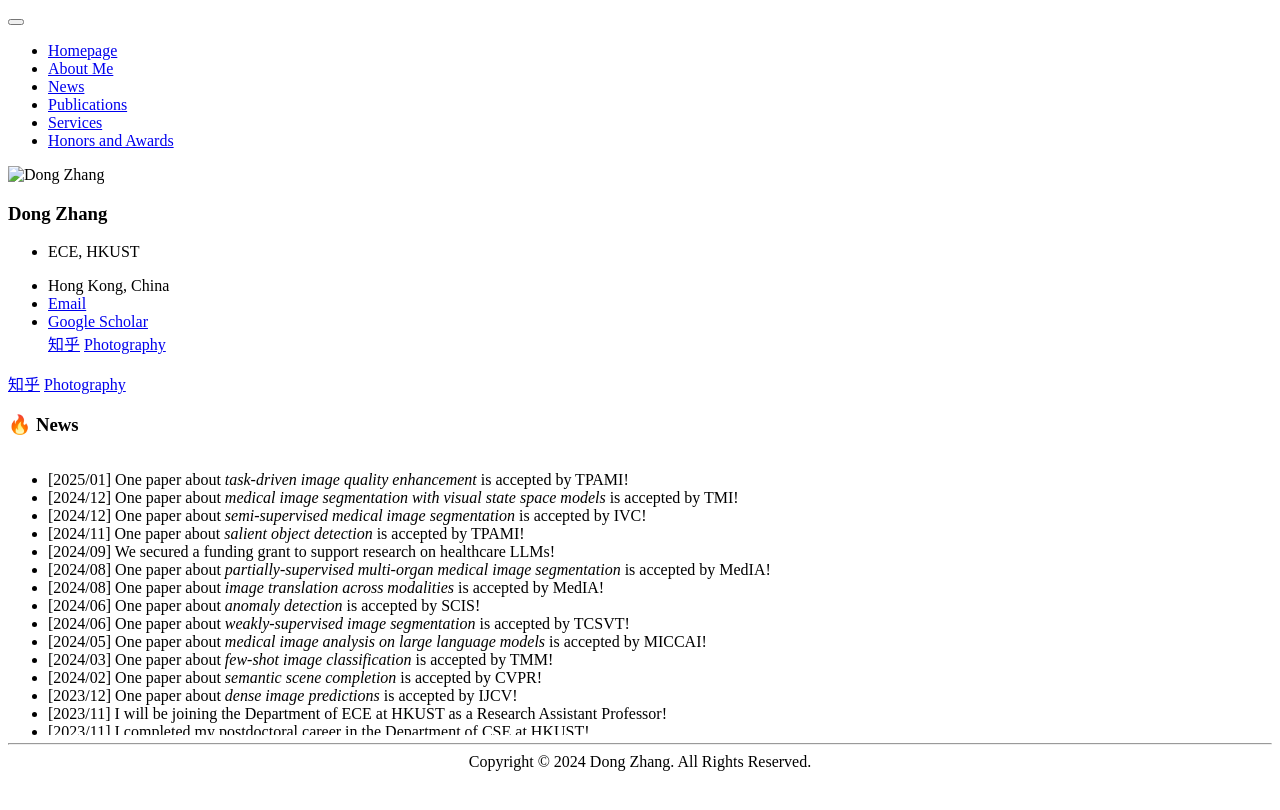
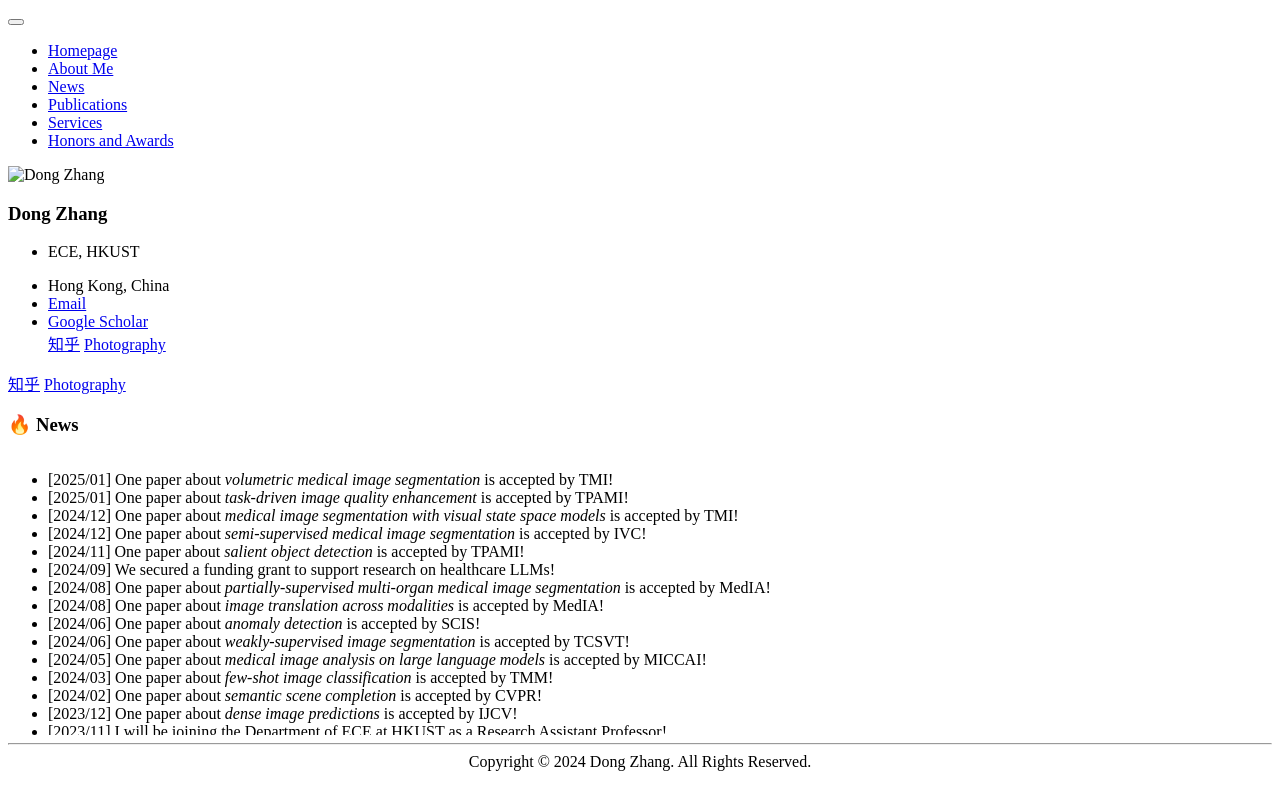
Before and after one commit to ZHANGDONG-NJUST/zhangdong-njust.github.io, a Jekyll site: the page built from _pages/includes/1_news.md, in a window 1280 px wide. Shown: the top 810 px of the page. Built offline with Jekyll 4.4.1, drawn with Linux system fonts in a browser that asks for light colours; our own code applies the rules of GitHub Pages for plain Markdown files.

Commit message:
Update 1_news.md

```diff
--- a/_pages/includes/1_news.md
+++ b/_pages/includes/1_news.md
@@ -8,6 +8,10 @@
             <span class="news-date">[2024/08]</span>
             <span class="news-content"></span>
         </li> -->
+        <li class="news-item">
+            <span class="news-date">[2025/01]</span>
+            <span class="news-content">One paper about <span style="font-style: italic;">volumetric medical image segmentation</span> is accepted by TMI!</span>
+        </li>
         <li class="news-item">
             <span class="news-date">[2025/01]</span>
             <span class="news-content">One paper about <span style="font-style: italic;">task-driven image quality enhancement</span> is accepted by TPAMI!</span>
```
